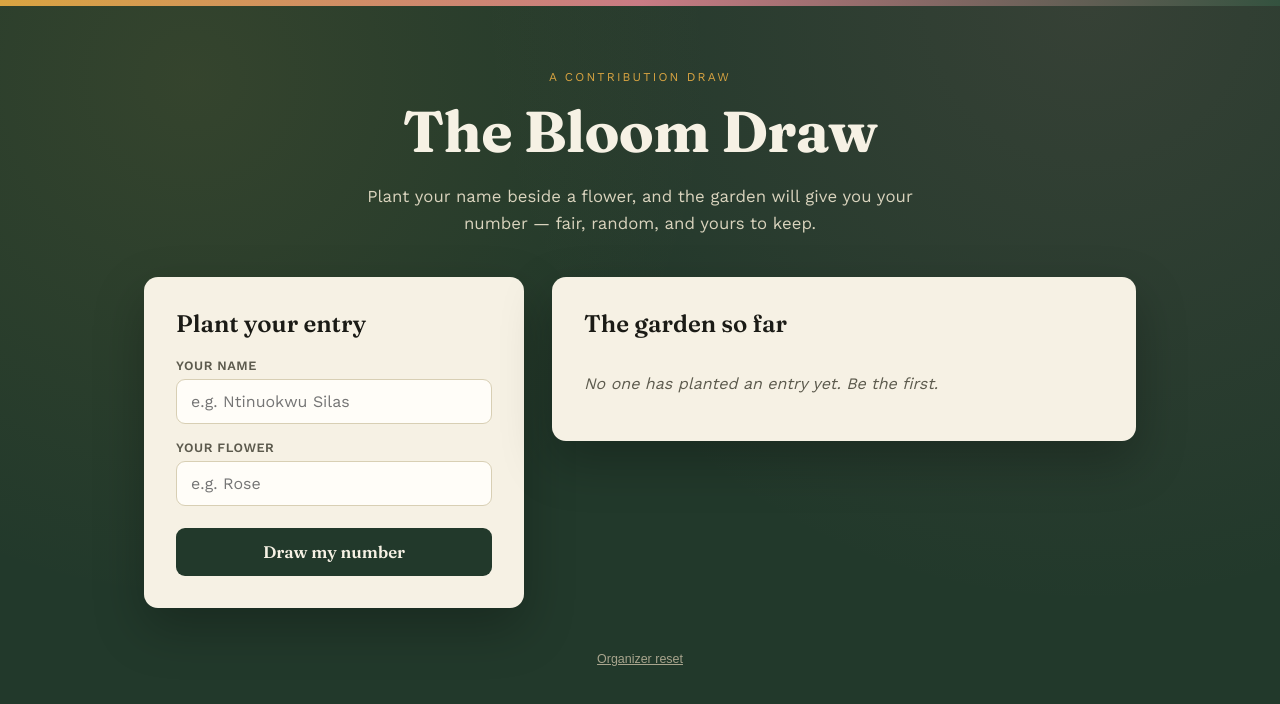
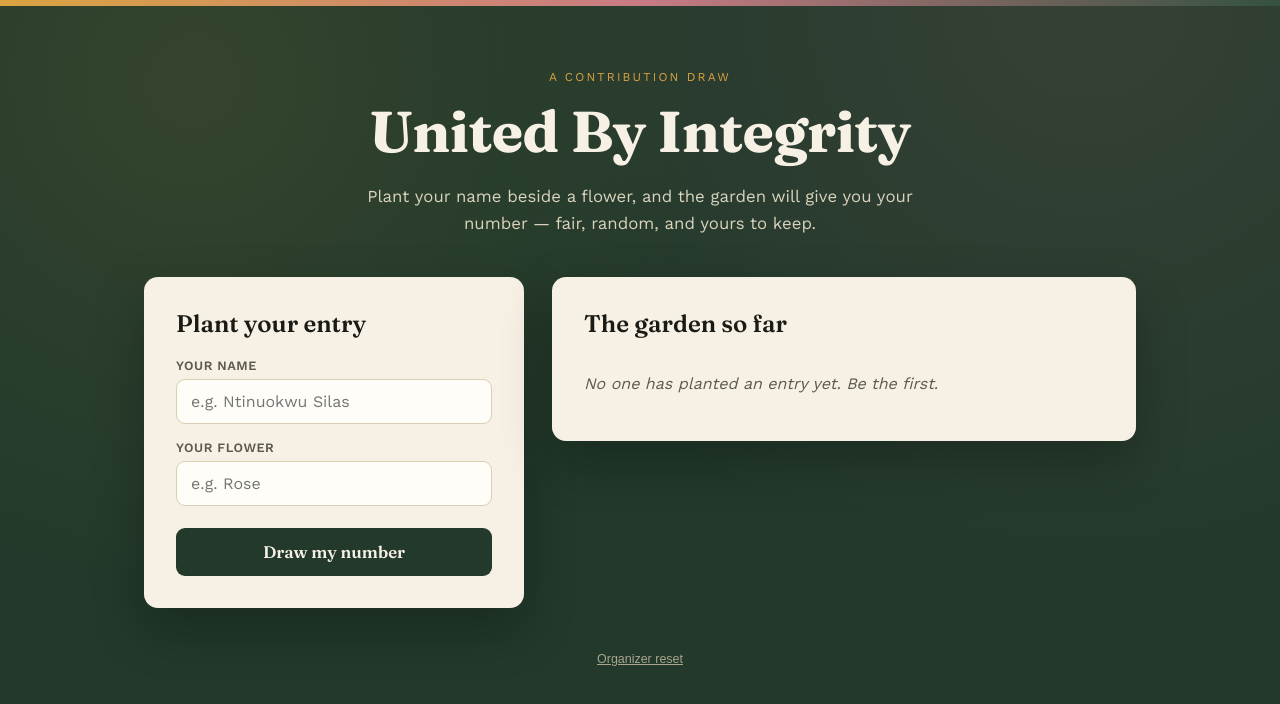
Before and after one commit to SilasUzo/bloom-draw, a website: page public/index.html in a window 1280 px wide. Drawn offline with nearby package versions, Linux system fonts and the light colour scheme; no server answers.

Commit message:
Name Change Update index.html

```diff
--- a/public/index.html
+++ b/public/index.html
@@ -15,7 +15,7 @@
 
 <header class="hero">
   <p class="eyebrow">a contribution draw</p>
-  <h1>The Bloom Draw</h1>
+  <h1>United By Integrity</h1>
   <p class="sub">Plant your name beside a flower, and the garden will give you your number &mdash; fair, random, and yours to keep.</p>
 </header>
 
```
